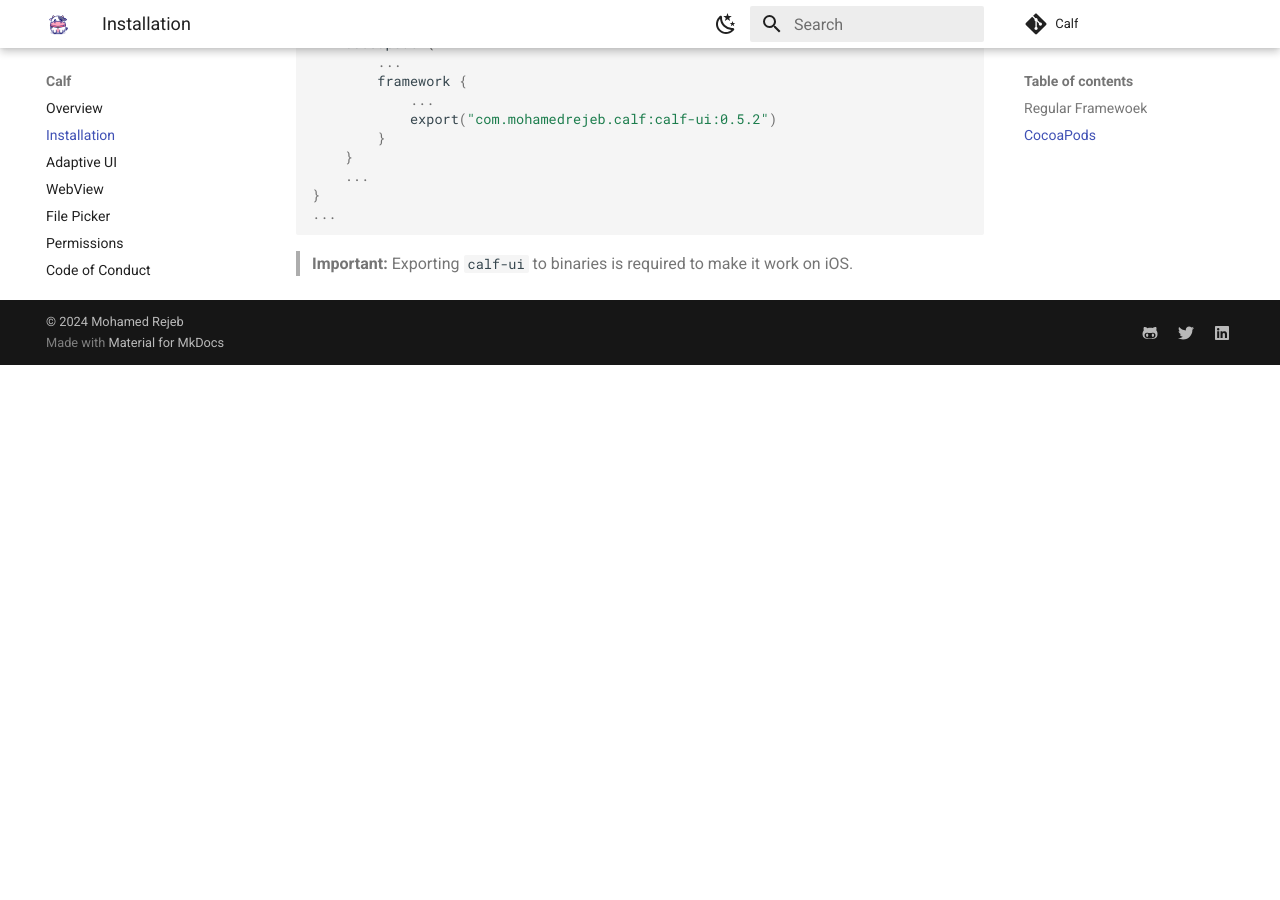
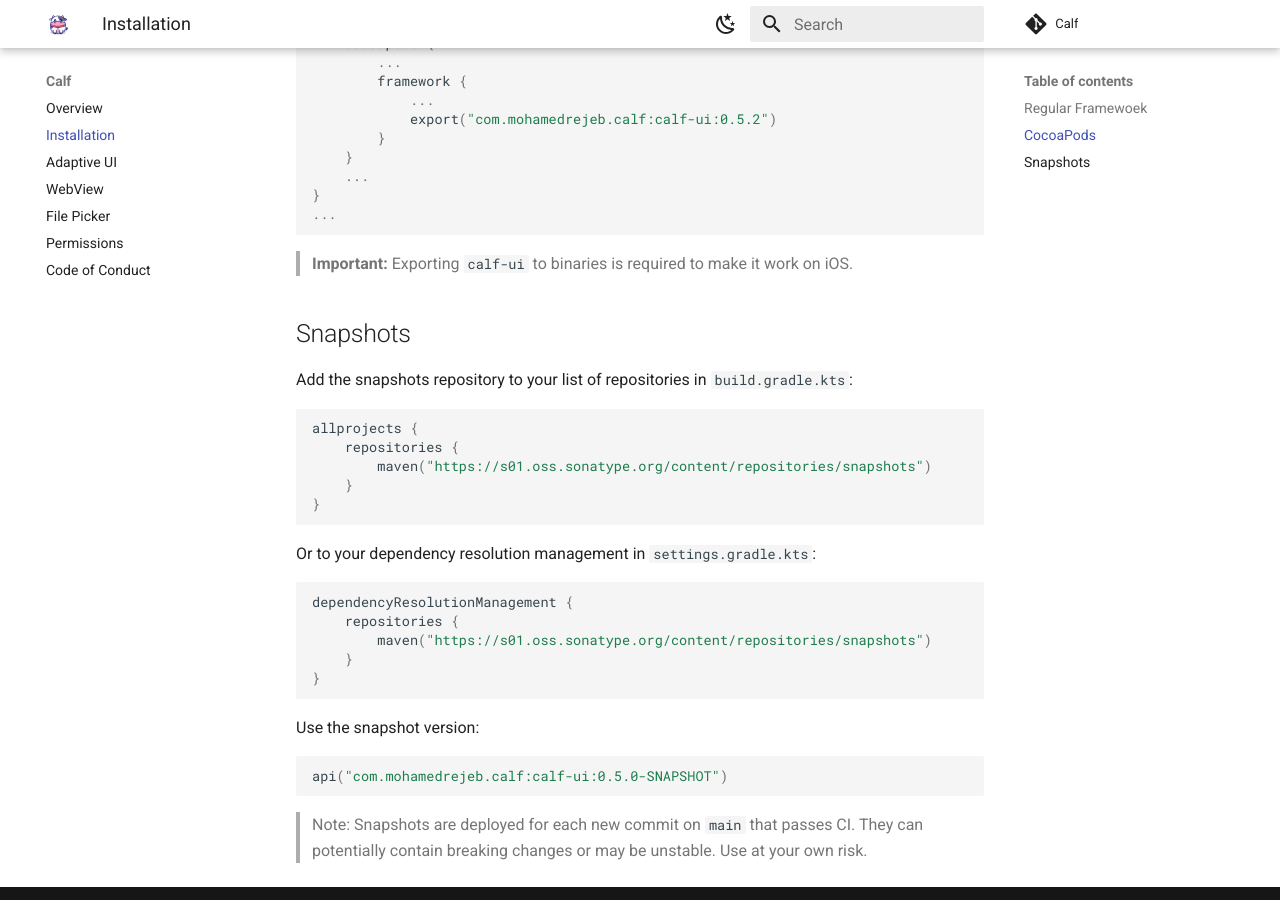
Before and after one commit to MohamedRejeb/Calf, an MkDocs documentation site: the page built from docs/installation.md, in a window 1280 px wide and 900 px high, scrolled down 1293 px. Built offline with MkDocs 1.6.1 and Material for MkDocs 9.7.7, drawn with Linux system fonts in a browser that asks for light colours; comment, search, counter and statistics services are not loaded; before the commit the page ends 1658 px from its top, so only the background shows below that.

Commit message:
Add snapshots to docs

````diff
--- a/docs/installation.md
+++ b/docs/installation.md
@@ -64,3 +64,33 @@ kotlin {
 ```
 
 > **Important:** Exporting `calf-ui` to binaries is required to make it work on iOS.
+
+## Snapshots
+
+Add the snapshots repository to your list of repositories in `build.gradle.kts`:
+
+```kotlin
+allprojects {
+    repositories {
+        maven("https://s01.oss.sonatype.org/content/repositories/snapshots")
+    }
+}
+```
+
+Or to your dependency resolution management in `settings.gradle.kts`:
+
+```kotlin
+dependencyResolutionManagement {
+    repositories {
+        maven("https://s01.oss.sonatype.org/content/repositories/snapshots")
+    }
+}
+```
+
+Use the snapshot version:
+
+```kotlin
+api("com.mohamedrejeb.calf:calf-ui:0.5.0-SNAPSHOT")
+```
+
+>Note: Snapshots are deployed for each new commit on `main` that passes CI. They can potentially contain breaking changes or may be unstable. Use at your own risk.
````
